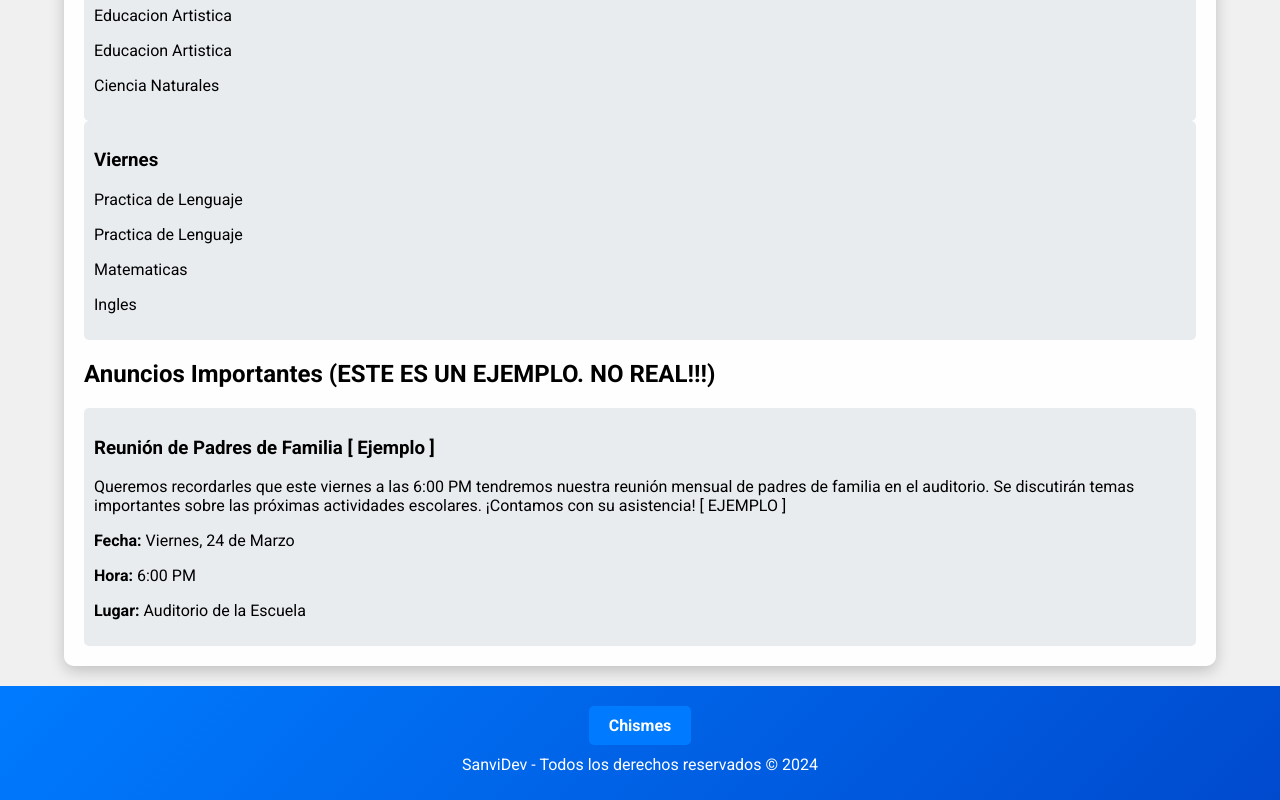
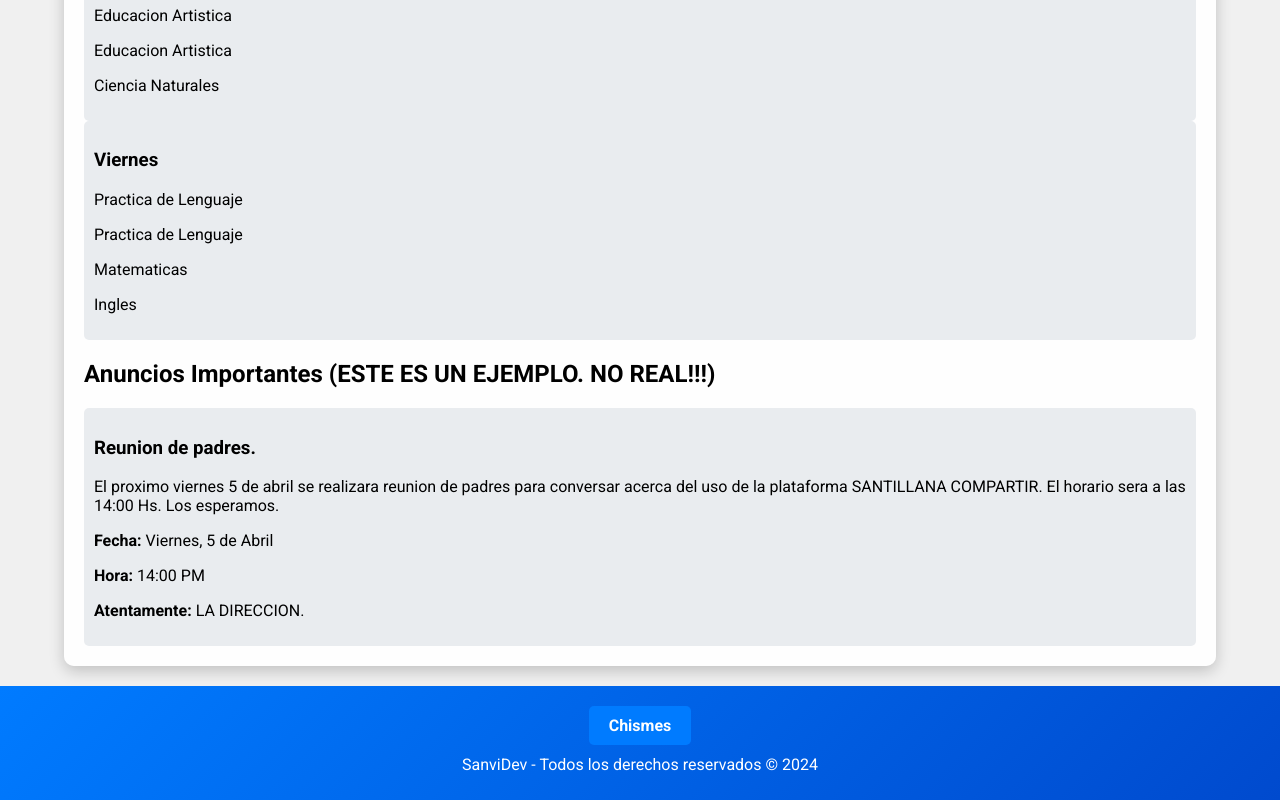
Before and after one commit to SanviGitHub/6TOA, a plain HTML site: page index.html in a window 1280 px wide. Shown: the part 924-1724 px from the top of the page. Drawn offline with Linux system fonts and the light colour scheme.

Commit message:
Update index.html

```diff
--- a/index.html
+++ b/index.html
@@ -64,11 +64,11 @@
             <section class="announcements">
                 <h2>Anuncios Importantes (ESTE ES UN EJEMPLO. NO REAL!!!)</h2>
                 <div class="announcement">
-                    <h3>Reunión de Padres de Familia [ Ejemplo ]</h3>
-                    <p>Queremos recordarles que este viernes a las 6:00 PM tendremos nuestra reunión mensual de padres de familia en el auditorio. Se discutirán temas importantes sobre las próximas actividades escolares. ¡Contamos con su asistencia! [ EJEMPLO ]</p>
-                    <p><b>Fecha:</b> Viernes, 24 de Marzo</p>
-                    <p><b>Hora:</b> 6:00 PM </p>
-                    <p><b>Lugar:</b> Auditorio de la Escuela</p>
+                    <h3>Reunion de padres.</h3>
+                    <p>El proximo viernes 5 de abril se realizara reunion de padres para conversar acerca del uso de la plataforma SANTILLANA COMPARTIR. El horario sera a las 14:00 Hs. Los esperamos.</p>
+                    <p><b>Fecha:</b> Viernes, 5 de Abril</p>
+                    <p><b>Hora:</b> 14:00 PM </p>
+                    <p><b>Atentamente:</b> LA DIRECCION.</p>
                 </div>
             </section>
             <!-- Fin de la sección de Anuncios -->
```
